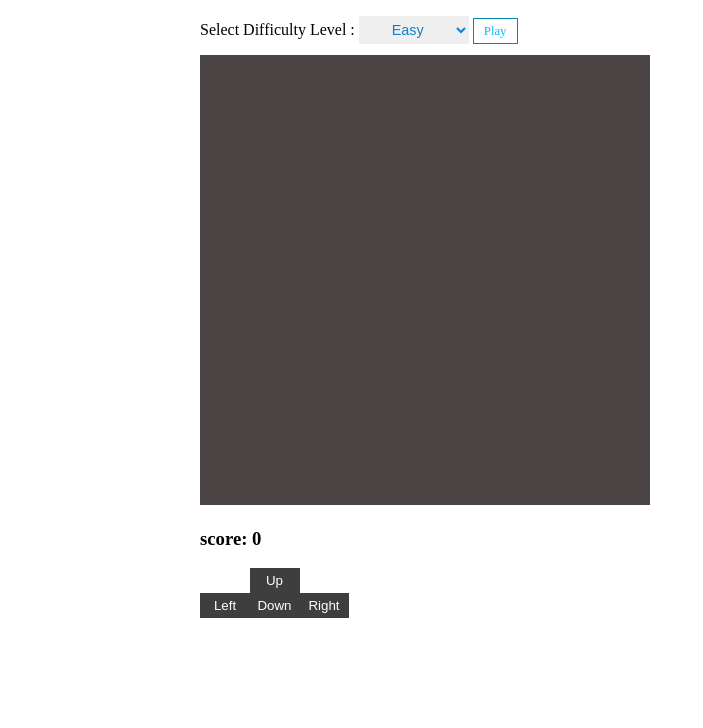
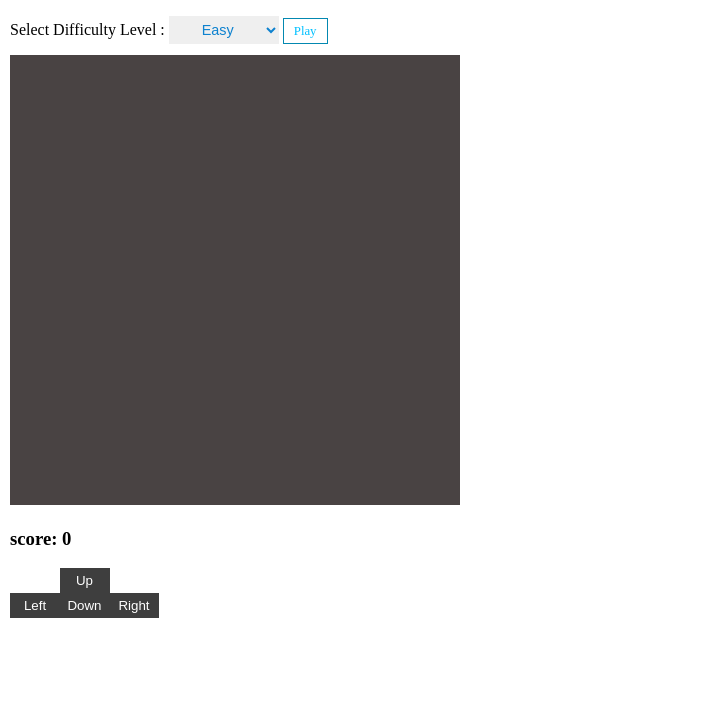
Before and after one commit to Ishtiak1606/snake, a plain HTML site: page index.html in a window 1280 px wide. Shown: the part 72-800 px from the top of the page, without its empty margins (0-703 px from the left). Drawn offline with Linux system fonts and the light colour scheme.

Commit message:
Update index.html

```diff
--- a/index.html
+++ b/index.html
@@ -8,7 +8,7 @@
     <style>
         body {
             margin: 0;
-            padding: 10px 200px;
+            padding: 10px;
         }
         .canvas {
             margin: 0 auto;
```
